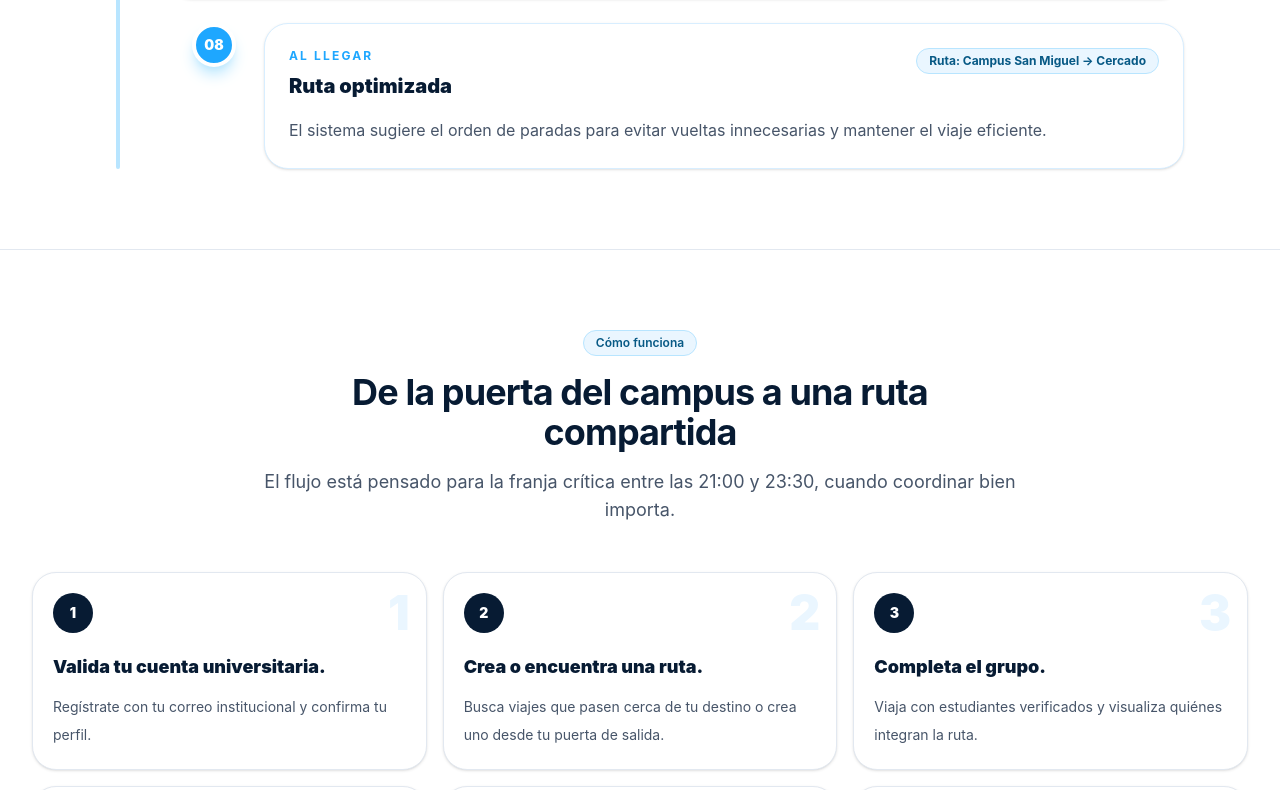
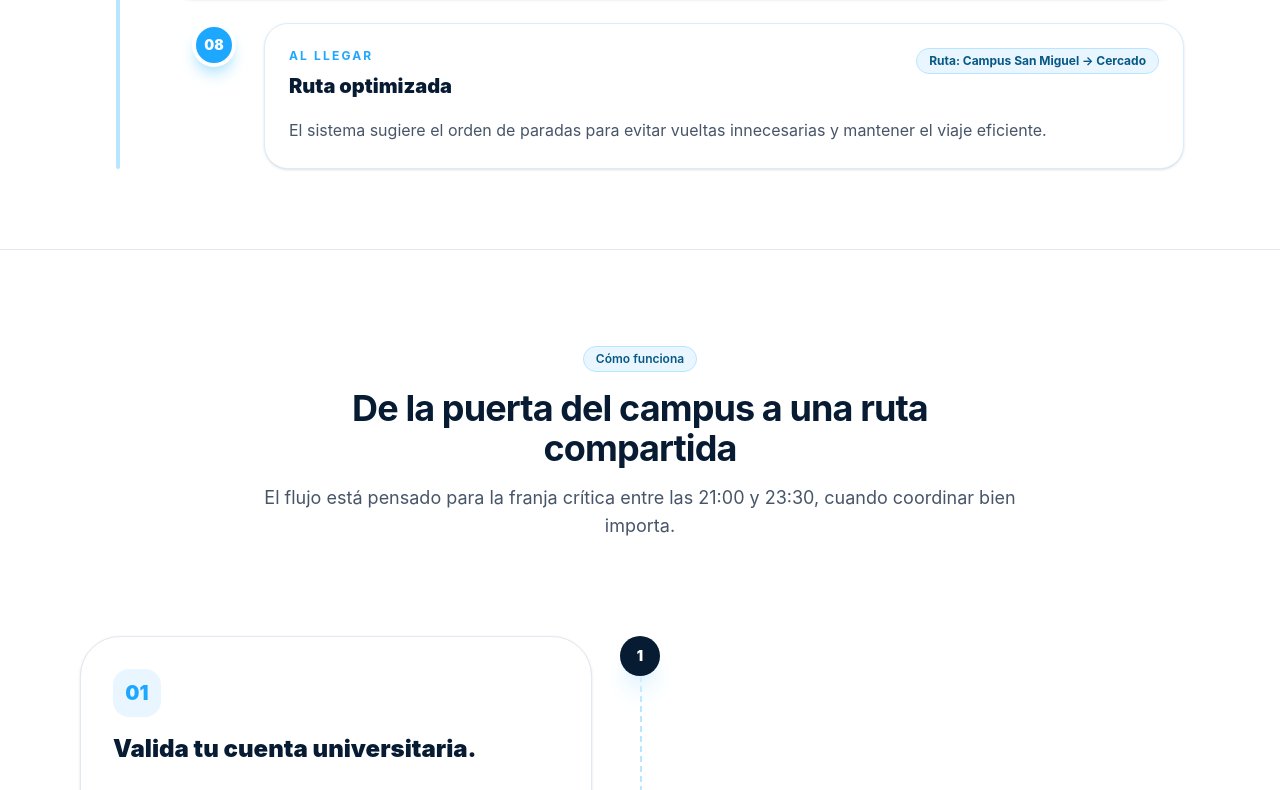
Before and after one commit to CampusDrive-Fundamentos/uniride-website, a React (Vite) app: page / in a window 1280 px wide. Shown: the part 2936-3726 px from the top of the page. Built offline with nearby package versions, Linux system fonts and the light colour scheme.

Commit message:
style: improve design of how it works section with timeline

```diff
--- a/src/components/product/HowItWorks.jsx
+++ b/src/components/product/HowItWorks.jsx
@@ -29,7 +29,7 @@ const steps = [
 
 export default function HowItWorks() {
   return (
-    <section id="como-funciona" className="border-t border-[#E2E8F0] bg-white py-16 sm:py-20">
+    <section id="como-funciona" className="border-t border-[#E2E8F0] bg-white py-16 sm:py-24">
       <div className="mx-auto max-w-7xl px-4 sm:px-6 lg:px-8">
         <SectionHeading
           eyebrow="Cómo funciona"
@@ -37,22 +37,51 @@ export default function HowItWorks() {
           description="El flujo está pensado para la franja crítica entre las 21:00 y 23:30, cuando coordinar bien importa."
         />
 
-        <div className="mt-12 grid gap-4 md:grid-cols-2 lg:grid-cols-3">
+        <div className="relative mt-16 sm:mt-24">
+          {/* Línea conectora central (solo desktop) */}
+          <div className="absolute left-1/2 top-0 hidden h-full w-px border-l-2 border-dashed border-[#B8E5FF] md:block" />
+
+          <div className="space-y-12 sm:space-y-24">
             {steps.map((step, index) => (
-            <article
+              <div
                 key={step.title}
-              className="relative overflow-hidden rounded-3xl border border-[#E2E8F0] bg-white p-5 shadow-sm"
+                className={`relative flex flex-col md:flex-row md:items-center ${
+                  index % 2 === 1 ? 'md:flex-row-reverse' : ''
+                }`}
               >
-              <div className="absolute right-4 top-4 text-5xl font-black text-[#EAF6FF]">
+                {/* Círculo indicador */}
+                <div className="absolute left-0 top-0 z-10 flex h-10 w-10 items-center justify-center rounded-full bg-[#071B33] text-sm font-black text-white shadow-xl shadow-sky-100 md:left-1/2 md:-ml-5">
                   {index + 1}
                 </div>
-              <span className="flex h-10 w-10 items-center justify-center rounded-full bg-[#071B33] text-sm font-black text-white">
-                {index + 1}
-              </span>
-              <h3 className="mt-5 text-lg font-black text-[#071B33]">{step.title}</h3>
-              <p className="mt-3 text-sm leading-7 text-[#475569]">{step.text}</p>
+
+                {/* Contenido */}
+                <div className="mt-8 w-full md:mt-0 md:w-1/2 md:px-12">
+                  <article
+                    className={`group rounded-[2.5rem] border border-[#E2E8F0] bg-white p-8 shadow-sm transition-all duration-300 hover:border-[#1EA7FF] hover:shadow-2xl hover:shadow-sky-100 ${
+                      index % 2 === 1 ? 'md:text-right' : ''
+                    }`}
+                  >
+                    <div
+                      className={`mb-4 flex h-12 w-12 items-center justify-center rounded-2xl bg-[#EAF6FF] text-xl font-black text-[#1EA7FF] group-hover:bg-[#1EA7FF] group-hover:text-white transition-colors ${
+                        index % 2 === 1 ? 'md:ml-auto' : ''
+                      }`}
+                    >
+                      {String(index + 1).padStart(2, '0')}
+                    </div>
+                    <h3 className="text-xl font-black text-[#071B33] sm:text-2xl">
+                      {step.title}
+                    </h3>
+                    <p className="mt-4 text-base leading-8 text-[#475569]">
+                      {step.text}
+                    </p>
                   </article>
+                </div>
+
+                {/* Espacio vacío para el otro lado en desktop */}
+                <div className="hidden md:block md:w-1/2" />
+              </div>
             ))}
+          </div>
         </div>
       </div>
     </section>
```
Lines whose indentation alone changed are shown as unchanged.
